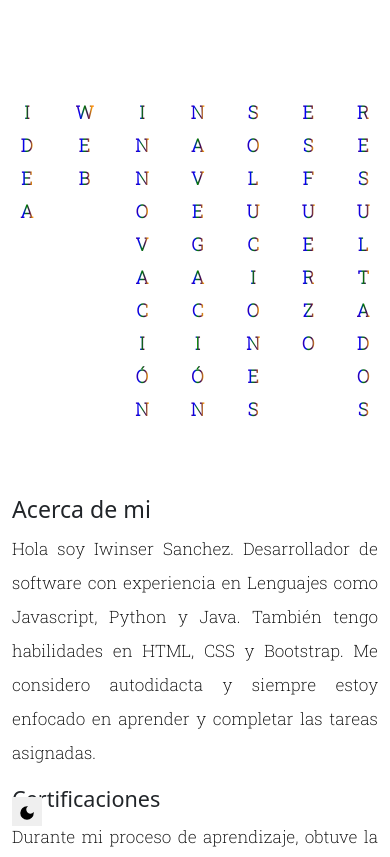
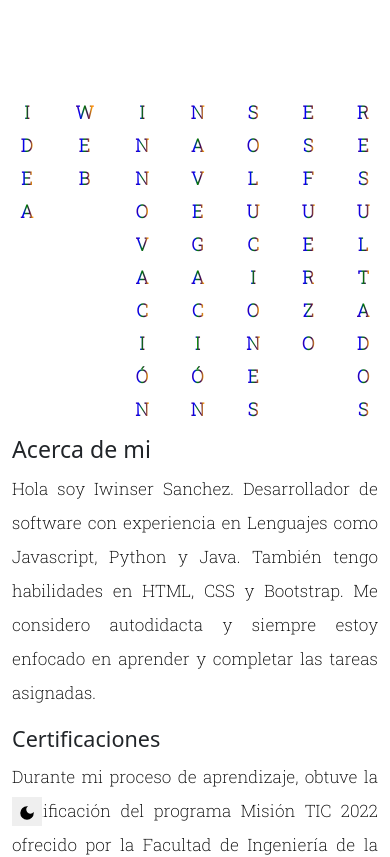
Before and after one commit to iwinser117/react-portafolio, a React app: page / in a window 390 px wide. Shown: the top 857 px of the page. Built offline with nearby package versions, Linux system fonts and the light colour scheme.

Commit message:
stilo imag banner

```diff
--- a/src/styles/Banner.css
+++ b/src/styles/Banner.css
@@ -58,7 +58,7 @@
   align-items: center;
   justify-content: center;
   margin: auto;
-  margin-top: 80px;
+  padding-top: 80px;
   margin-bottom: 50px;
 }
 .dark-mode .rainbow-text {
--- a/src/styles/acerca.css
+++ b/src/styles/acerca.css
@@ -12,6 +12,7 @@
 @media (min-width: 800px) and (max-width: 1199px) {
   .acerca-cnt {
     width: 80%;
+    padding-top: 20px;
   }
   .certificados-iconos .fa-eye {
     color: gray;
@@ -27,6 +28,7 @@
   .acerca-cnt {
     width: 100%;
     margin: auto !important;
+    padding-top: 20px;
   }
   .certificados-iconos .fa-eye {
     color: gray;
```
